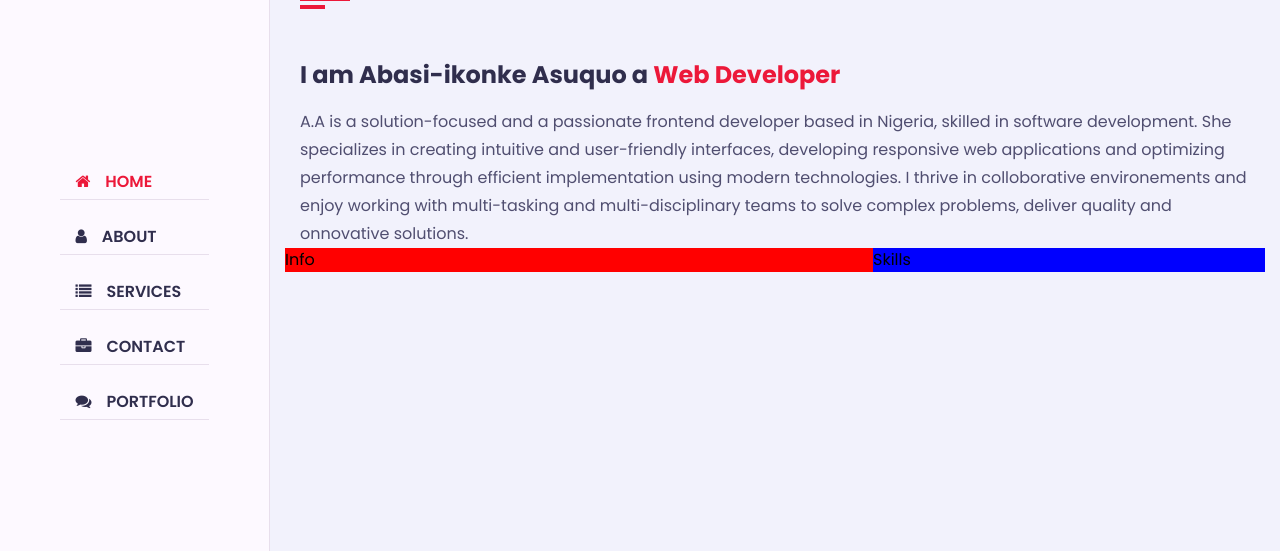
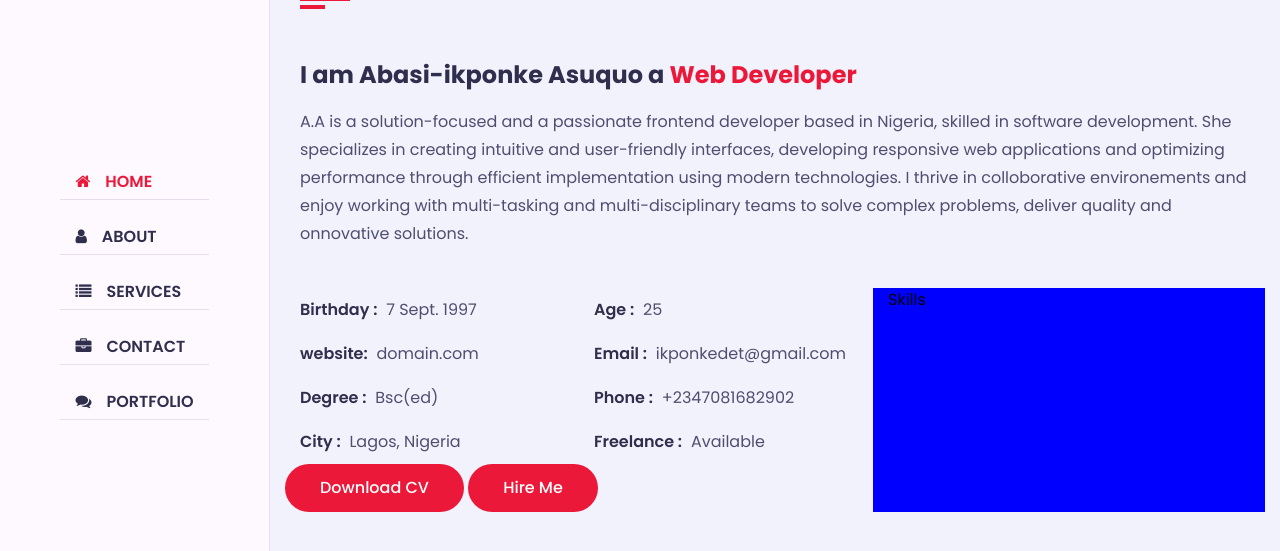
Before and after one commit to kponky/portfolio-html_css_js, a plain HTML site: page index.html in a window 1280 px wide. Shown: the part 123-674 px from the top of the page. Drawn offline with Linux system fonts and the light colour scheme; a web font is replaced by a local one.

Commit message:
my commit

```diff
--- a/index.html
+++ b/index.html
@@ -1,5 +1,6 @@
 <!DOCTYPE html>
 <html lang="en">
+
 <head>
     <meta charset="UTF-8">
     <meta http-equiv="X-UA-Compatible" content="IE=edge">
@@ -10,6 +11,7 @@
     <link rel="stylesheet" href="https://maxcdn.bootstrapcdn.com/font-awesome/4.7.0/css/font-awesome.min.css">
     <!-- <link rel="stylesheet" href="https://cdnjs.cloudflare.com/ajax/libs/font-awesome/6.4.0/css/all.min.css"> -->
 </head>
+
 <body>
     <div class="main-container">
         <div class="side-bar">
@@ -36,13 +38,14 @@
                 <div class="container">
                     <div class="row">
                         <div class="home-info paddings-1">
-                            <h3 class="hello">Hello, my name is <span class="name">Abasi-ikonke Asuquo</span></h3>
+                            <h3 class="hello">Hello, my name is <span class="name">Abasi-ikponke Asuquo</span></h3>
                             <h3 class="my-profession">I'm a <span class="typing">web designer</span></h3>
-                            <p>I am a passionate front-end developer with expertize in tools and technologies like Html, CSS3, Bootstrap, React, Tailwind, Git and GitHub etc. </p>
+                            <p>I am a passionate front-end developer with expertize in tools and technologies like Html,
+                                CSS3, Bootstrap, React, Tailwind, Git and GitHub etc. </p>
                             <a href="#contact" class="btn hire-me">Hire Me</a>
                         </div>
 
-                        <div class="home-img paddings-1" >
+                        <div class="home-img paddings-1">
                             <img src="/Kponky-removebg (1).png" alt="">
                         </div>
 
@@ -65,18 +68,67 @@
                         <div class="about-me-content paddings-1">
                             <div class="row">
                                 <div class="about-me-text paddings-1">
-                            <h3>I am Abasi-ikonke Asuquo  a <span> Web Developer</span></h3>
-                            <p>A.A is a solution-focused and a passionate frontend developer based in Nigeria, skilled in software development.
-                                 She specializes in creating intuitive and user-friendly interfaces, developing responsive web applications and optimizing
-                                performance through efficient implementation using modern technologies. I thrive in colloborative environements and enjoy
-                                working with multi-tasking and multi-disciplinary teams to solve complex problems, deliver quality and onnovative solutions.
+                                    <h3>I am Abasi-ikponke Asuquo a <span> Web Developer</span></h3>
+                                    <p>A.A is a solution-focused and a passionate frontend developer based in Nigeria,
+                                        skilled in software development.
+                                        She specializes in creating intuitive and user-friendly interfaces, developing
+                                        responsive web applications and optimizing
+                                        performance through efficient implementation using modern technologies. I thrive
+                                        in colloborative environements and enjoy
+                                        working with multi-tasking and multi-disciplinary teams to solve complex
+                                        problems, deliver quality and onnovative solutions.
                                     </p>
 
                                 </div>
                             </div>
+
                             <div class="row">
-                        <div class="personal-info">Info</div>
-                        <div class="skills">Skills</div>
+                                <div class="personal-info paddings-1">
+                                    <div class="row">
+                                        <div class="info-item paddings-1">
+                                            <p>Birthday : <span>7 Sept. 1997</span></p>
+                                        </div>
+
+                                        <div class="info-item paddings-1">
+                                            <p>Age : <span>25</span></p>
+                                        </div>
+
+                                        <div class="info-item paddings-1">
+                                            <p>website: <span>domain.com</span></p>
+                                        </div>
+
+                                        <div class="info-item paddings-1">
+                                            <p>Email : <span>ikponkedet@gmail.com</span></p>
+                                        </div>
+
+                                        <div class="info-item paddings-1">
+                                            <p>Degree : <span>Bsc(ed)</span></p>
+                                        </div>
+
+                                        <div class="info-item paddings-1">
+                                            <p>Phone : <span>+2347081682902</span></p>
+                                        </div>
+
+                                        <div class="info-item paddings-1">
+                                            <p>City : <span>Lagos, Nigeria</span></p>
+                                        </div>
+
+                                        <div class="info-item paddings-1">
+                                            <p>Freelance : <span>Available</span></p>
+                                        </div>
+                                    </div>
+                                    <div class="row">
+                                        <div class="bittons">
+                                            <a href="#" class="btn hire-me">Download CV</a>
+                                            <a href="#contact" class="btn hire-me">Hire Me</a>
+                                        </div>
+
+
+                                    </div>
+                                </div>
+                                <div class="skills paddings-1">Skills
+
+                                </div>
 
                             </div>
                         </div>
@@ -105,4 +157,5 @@
 
     <script src="./script.js"></script>
 </body>
+
 </html>
--- a/style.css
+++ b/style.css
@@ -373,13 +373,34 @@ h3.my-profession{
  .about .about-me-content .personal-info{
     flex: 0 0 60%;
     max-width: 60%;
-    background-color: red;
+    margin-top: 40px;
+
+ }
+ .about .about-me-content .personal-info .info-item{
+    flex: 0 0 50%;
+    max-width: 50%;
+ }
+
+ .about .about-me-content .personal-info .info-item p{
+    font-weight: 600;
+    padding: 10px 0;
+    font-size: 16px;
+    color: var(--text--white-900);
+    border-radius: 1px solid var(--bg--white-50);
+ }
+
+ .about .about-me-content .personal-info .info-item p span{
+    font-weight: 400;
+    color: var(--text--white-700);
+    margin-left: 5px;
+    display: inline-block;
 
  }
 
  .about .about-me-content .skills {
     flex: 0 0 40%;
     max-width: 40%;
+    margin-top: 40px;
     background-color: blue;
 
  }
```
Lines whose indentation alone changed are shown as unchanged.
